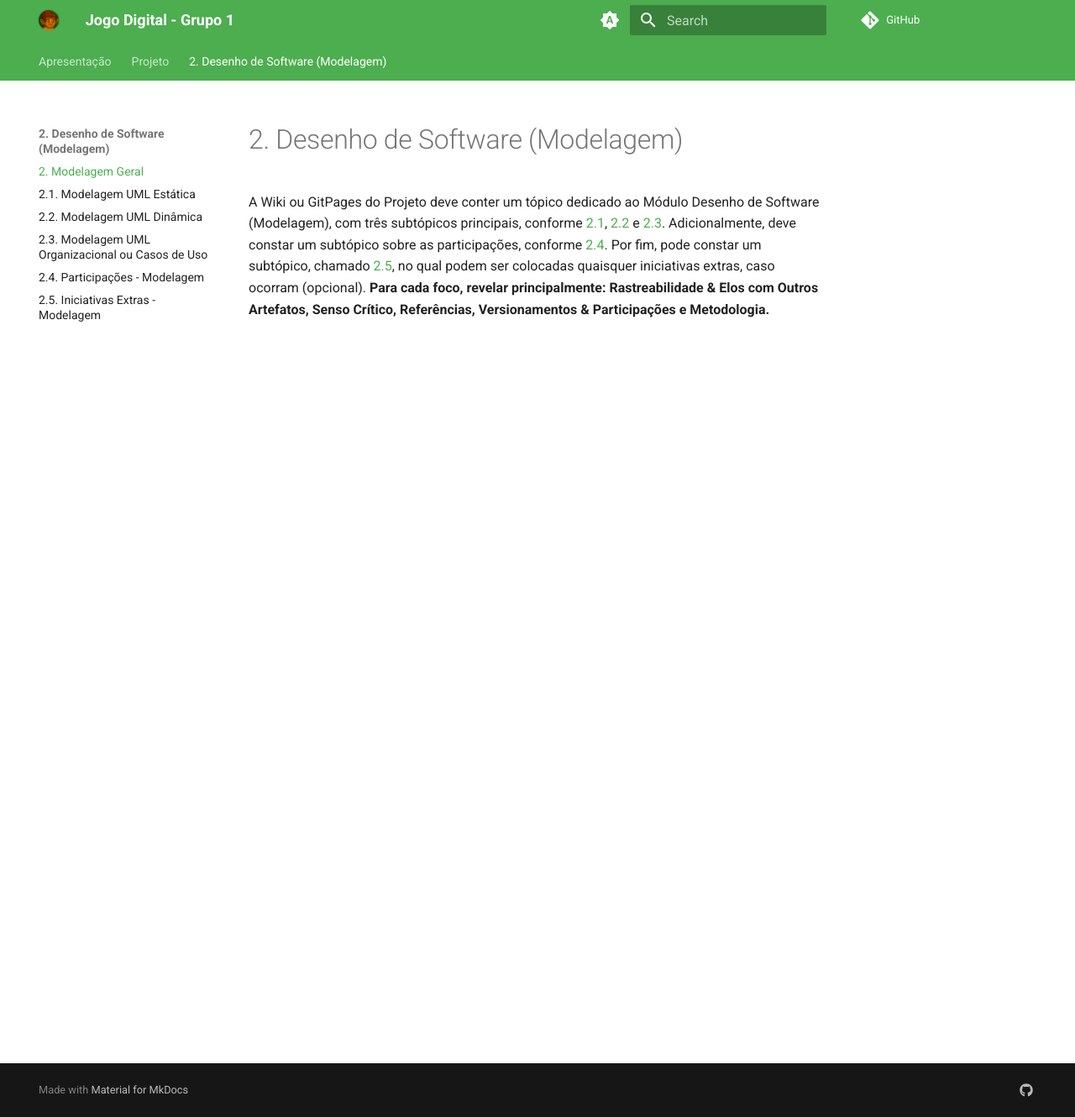
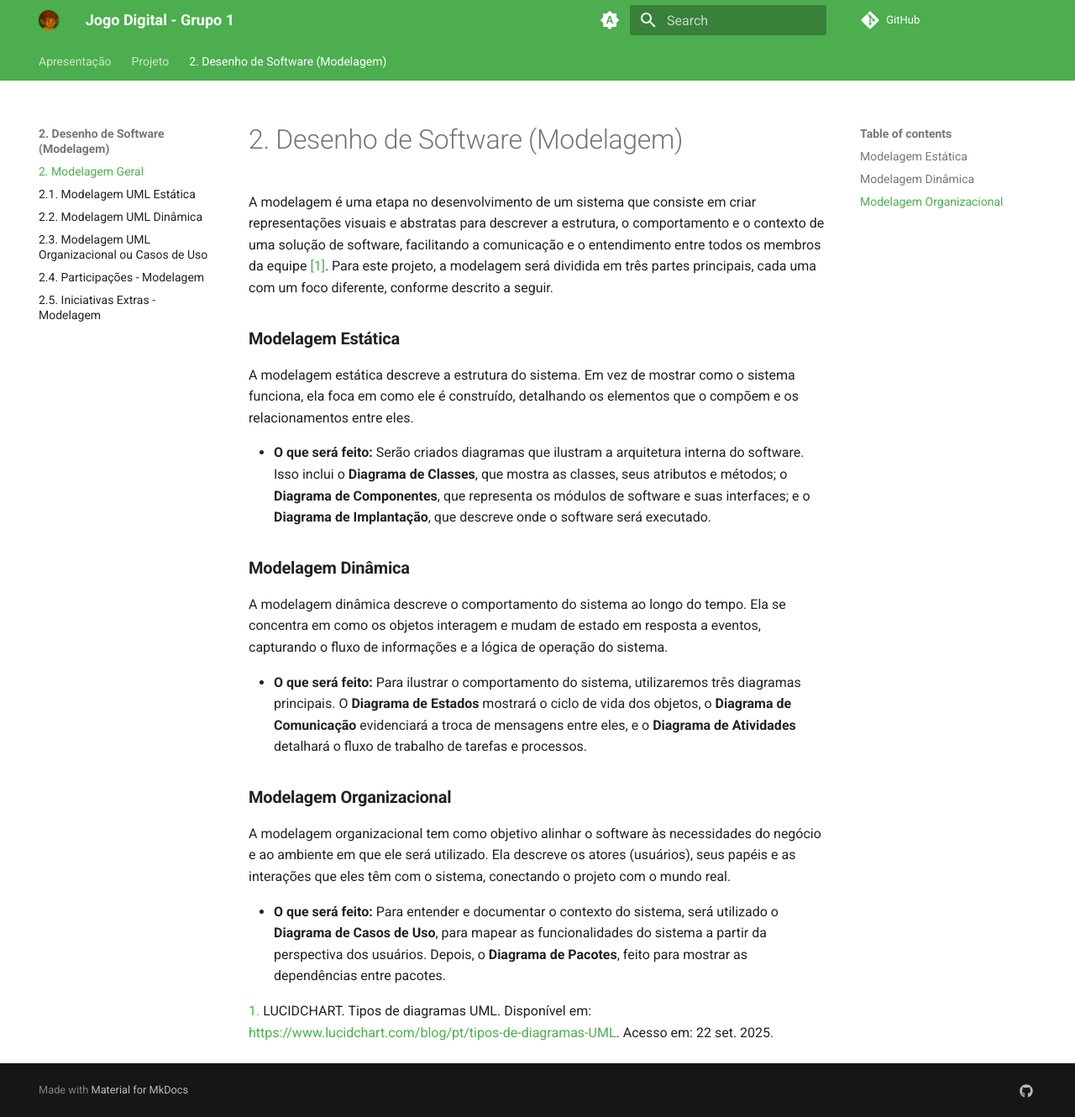
Before and after one commit to UnBArqDsw2025-2-Turma01/2025.2-T01-G1_JogoDigital_Entrega_02, an MkDocs documentation site: the page built from docs/Modelagem/2.Modelagem.md, in a window 1280 px wide and 1330 px high. Shown: the whole window at 84% size. Built offline with MkDocs 1.6.1 and Material for MkDocs 9.7.7, drawn with Linux system fonts in a browser that asks for light colours.

Commit message:
feat: página de dinamica de modelagem

```diff
--- a/docs/Modelagem/2.Modelagem.md
+++ b/docs/Modelagem/2.Modelagem.md
@@ -1,3 +1,23 @@
 # 2. Desenho de Software (Modelagem)
 
-A Wiki ou GitPages do Projeto deve conter um tópico dedicado ao Módulo Desenho de Software (Modelagem), com três subtópicos principais, conforme [2.1](2.1.ModelagemEstatica.md), [2.2](2.2.ModelagemDinamica.md) e [2.3](2.3.ModelagemOrganizacionalCasosDeUso.md). Adicionalmente, deve constar um subtópico sobre as participações, conforme [2.4](2.4.ParticipacoesModelagem.md). Por fim, pode constar um subtópico, chamado [2.5](2.5.IniciativasExtras.md), no qual podem ser colocadas quaisquer iniciativas extras, caso ocorram (opcional). **Para cada foco, revelar principalmente: Rastreabilidade & Elos com Outros Artefatos, Senso Crítico, Referências, Versionamentos & Participações e Metodologia.**
+A modelagem é uma etapa no desenvolvimento de um sistema que consiste em criar representações visuais e abstratas para descrever a estrutura, o comportamento e o contexto de uma solução de software, facilitando a comunicação e o entendimento entre todos os membros da equipe <a href="#REF1">[1]</a>. Para este projeto, a modelagem será dividida em três partes principais, cada uma com um foco diferente, conforme descrito a seguir.
+
+### **Modelagem Estática**
+
+A modelagem estática descreve a estrutura do sistema. Em vez de mostrar como o sistema funciona, ela foca em como ele é construído, detalhando os elementos que o compõem e os relacionamentos entre eles.
+
+- **O que será feito:** Serão criados diagramas que ilustram a arquitetura interna do software. Isso inclui o **Diagrama de Classes**, que mostra as classes, seus atributos e métodos; o **Diagrama de Componentes**, que representa os módulos de software e suas interfaces; e o **Diagrama de Implantação**, que descreve onde o software será executado.
+
+### **Modelagem Dinâmica**
+
+A modelagem dinâmica descreve o comportamento do sistema ao longo do tempo. Ela se concentra em como os objetos interagem e mudam de estado em resposta a eventos, capturando o fluxo de informações e a lógica de operação do sistema.
+
+- **O que será feito:** Para ilustrar o comportamento do sistema, utilizaremos três diagramas principais. O **Diagrama de Estados** mostrará o ciclo de vida dos objetos, o **Diagrama de Comunicação** evidenciará a troca de mensagens entre eles, e o **Diagrama de Atividades** detalhará o fluxo de trabalho de tarefas e processos.
+
+### **Modelagem Organizacional**
+
+A modelagem organizacional tem como objetivo alinhar o software às necessidades do negócio e ao ambiente em que ele será utilizado. Ela descreve os atores (usuários), seus papéis e as interações que eles têm com o sistema, conectando o projeto com o mundo real.
+
+- **O que será feito:** Para entender e documentar o contexto do sistema, será utilizado o **Diagrama de Casos de Uso**, para mapear as funcionalidades do sistema a partir da perspectiva dos usuários. Depois, o **Diagrama de Pacotes**, feito para mostrar as dependências entre pacotes.
+
+<a id="REF1">1.</a> LUCIDCHART. Tipos de diagramas UML. Disponível em: <https://www.lucidchart.com/blog/pt/tipos-de-diagramas-UML>. Acesso em: 22 set. 2025.
```
Also changed, not shown: docs/Modelagem/2.2.ModelagemDinamica.md (+2 -2 lines).
